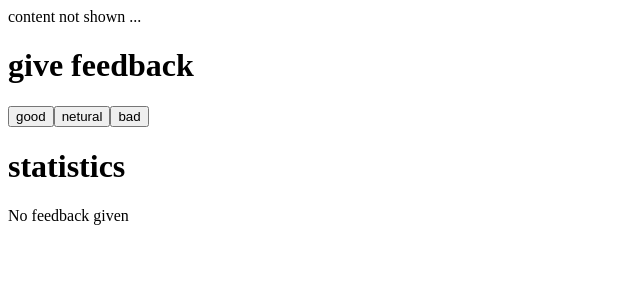
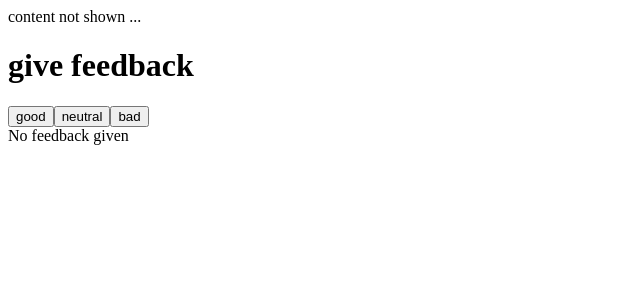
Before and after one commit to amalrajvinoth/fullstackopen, a React (Create React App) app in the folder part1/: page / in a window 1280 px wide. Shown: the top 300 px of the page, without its empty margins (0-640 px from the left). Built offline with nearby package versions, Linux system fonts and the light colour scheme.

Commit message:
1.10: unicafe step5

```diff
--- a/part1/src/App.js
+++ b/part1/src/App.js
@@ -1,23 +1,34 @@
 import {useState} from 'react'
 
 const Button = ({handleClick, text}) => <button onClick={handleClick}>{text}</button>
+const Feedback = ({title, buttons, handlers}) => {
+    return (
+        <div>
+            <div><h1>{title}</h1></div>
+            {buttons.map((item, index) => {
+                return <Button handleClick={handlers[index]} text={item}/>
+            })}
+        </div>
+    )
+}
 const StatisticLine = ({text, value}) => <div>{text} {value}</div>
-const Statistics = ({good, bad, neutral}) => {
-    if (good+bad+neutral === 0) {
+const Statistics = ({title, good, bad, neutral}) => {
+    if (good + bad + neutral === 0) {
         return (
             <div>
                 No feedback given
             </div>
         )
     } else {
-        return(
+        return (
             <div>
-                <StatisticLine text="good" value ={good} />
-                <StatisticLine text="neutral" value ={neutral} />
-                <StatisticLine text="bad" value ={bad} />
-                <StatisticLine text="all" value ={good + neutral + bad} />
-                <StatisticLine text="average" value ={(good + neutral + bad) / 3} />
-                <StatisticLine text="positive" value ={(100 * good) / (good + neutral + bad) + "%"} />
+                <div><h1>{title}</h1></div>
+                <StatisticLine text="good" value={good}/>
+                <StatisticLine text="neutral" value={neutral}/>
+                <StatisticLine text="bad" value={bad}/>
+                <StatisticLine text="all" value={good + neutral + bad}/>
+                <StatisticLine text="average" value={(good + neutral + bad) / 3}/>
+                <StatisticLine text="positive" value={(100 * good) / (good + neutral + bad) + "%"}/>
             </div>
         )
     }
@@ -34,12 +45,9 @@ const App = () => {
 
     return (
         <div>
-            <div><h1>give feedback</h1></div>
-            <Button handleClick={increaseGood} text="good"/>
-            <Button handleClick={increaseNeutral} text="netural"/>
-            <Button handleClick={increaseBad} text="bad"/>
-            <div><h1>statistics</h1></div>
-            <Statistics text={"good"} good={good} neutral={neutral} bad={bad} />
+            <Feedback title="give feedback" buttons={["good", "neutral", "bad"]}
+                      handlers={[increaseGood, increaseNeutral, increaseBad]}/>
+            <Statistics title="statistics" good={good} neutral={neutral} bad={bad}/>
         </div>
     )
 }
```
